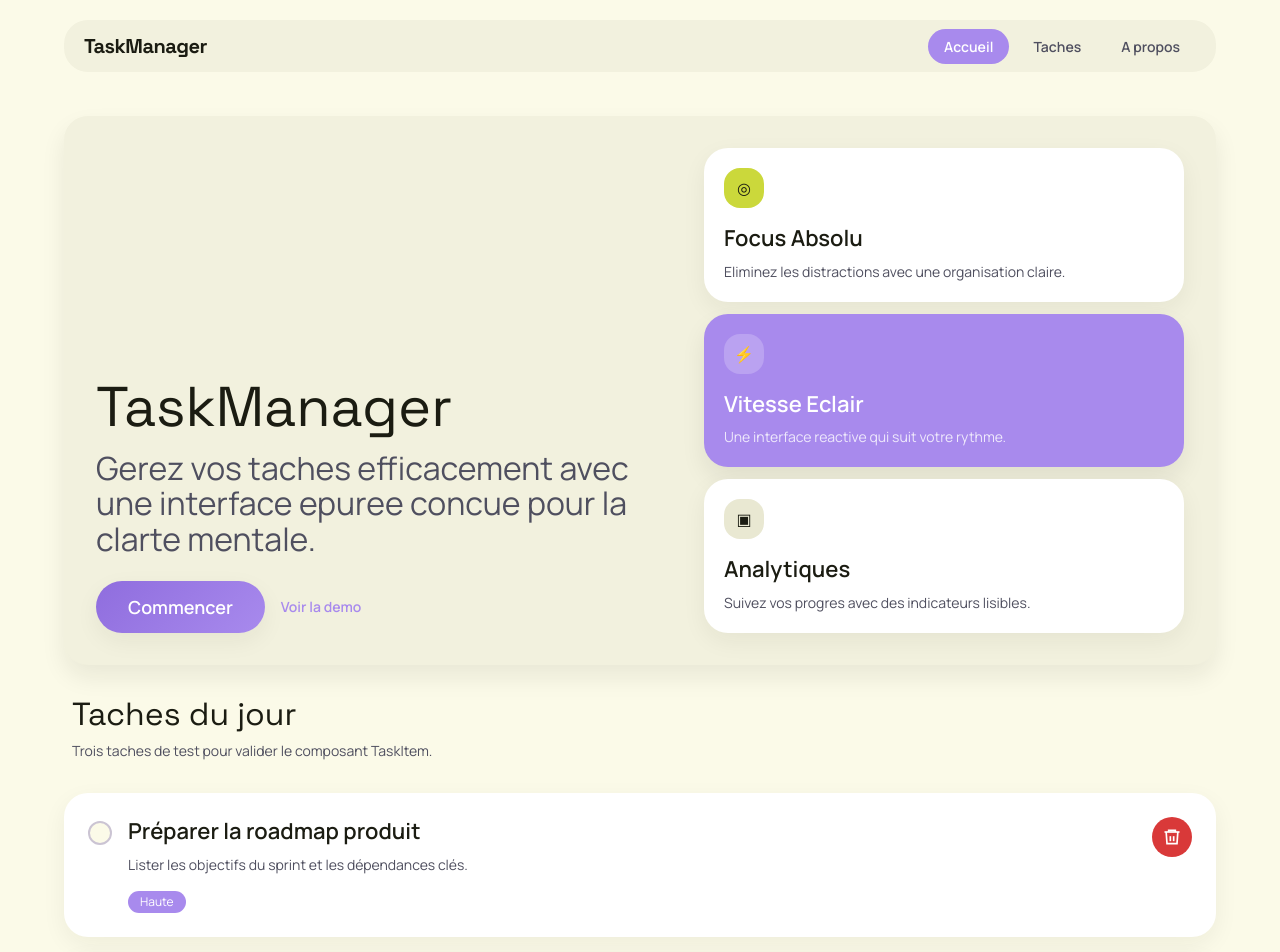
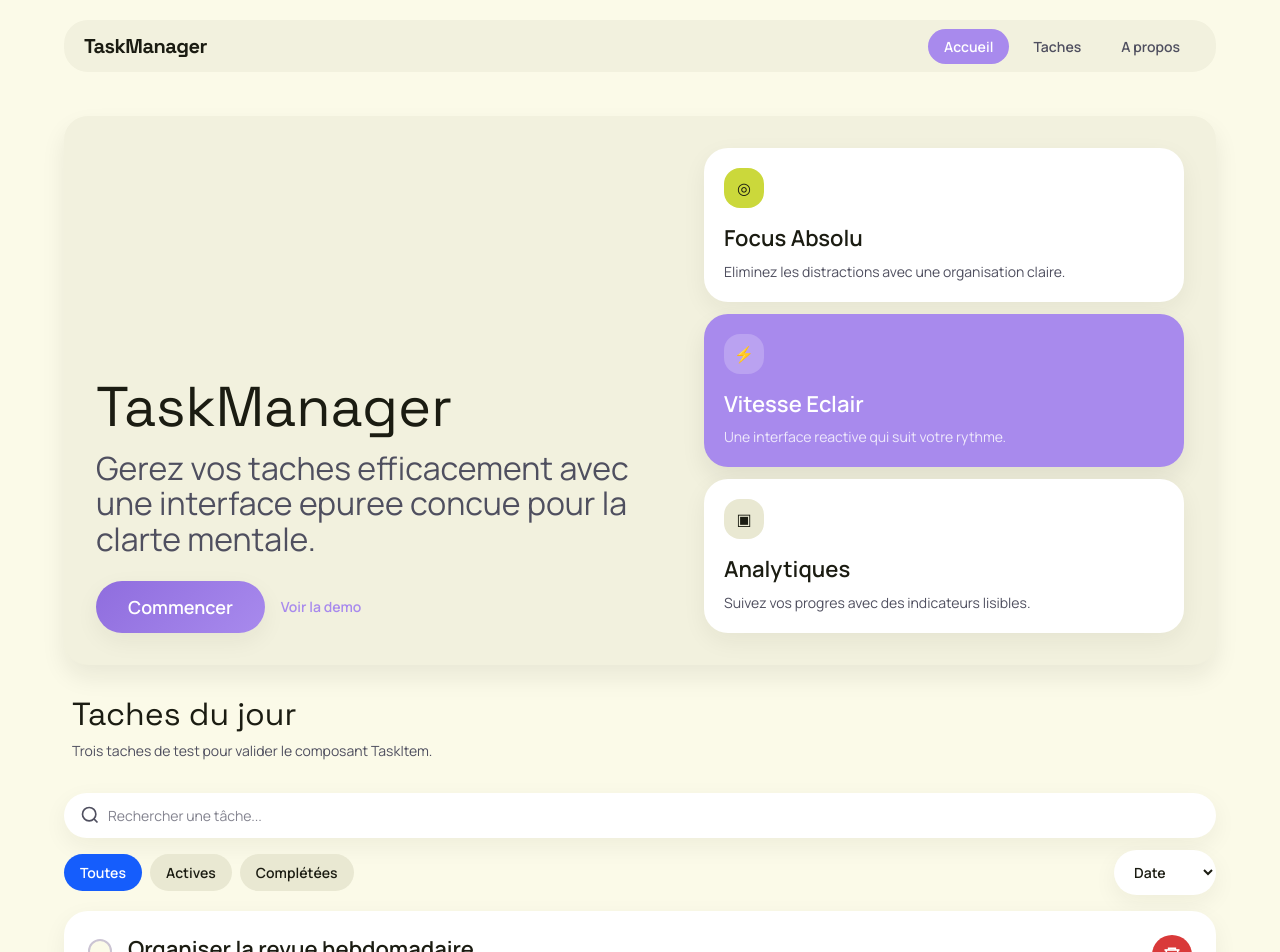
Before and after one commit to ISaejinI/AI-TaskManager, a Next.js app: page / in a window 1280 px wide. Shown: the top 952 px of the page. Built offline with nearby package versions, Linux system fonts and the light colour scheme.

Commit message:
feat: iport components in home page

```diff
--- a/src/app/page.js
+++ b/src/app/page.js
@@ -1,6 +1,8 @@
 "use client";
 
 import { useState } from "react";
+import SearchBar from "../components/SearchBar";
+import FilterBar from "../components/FilterBar";
 import TaskList from "../components/TaskList";
 
 // Page d'accueil avec tests visuels du composant TaskItem
@@ -8,6 +10,7 @@ export default function Home() {
   const [tasks, setTasks] = useState(() => [
     {
       id: crypto.randomUUID(),
+      createdAt: Date.now() - 1000 * 60 * 60 * 24 * 2,
       title: "Préparer la roadmap produit",
       description: "Lister les objectifs du sprint et les dépendances clés.",
       priority: "strong",
@@ -15,6 +18,7 @@ export default function Home() {
     },
     {
       id: crypto.randomUUID(),
+      createdAt: Date.now() - 1000 * 60 * 60 * 24,
       title: "Mettre à jour la documentation API",
       description: "Compléter les exemples d'authentification et de pagination.",
       priority: "medium",
@@ -22,12 +26,48 @@ export default function Home() {
     },
     {
       id: crypto.randomUUID(),
+      createdAt: Date.now(),
       title: "Organiser la revue hebdomadaire",
       description: "Partager l'ordre du jour et réserver la salle.",
       priority: "weak",
       completed: false,
     },
   ]);
+  const [searchQuery, setSearchQuery] = useState("");
+  const [filter, setFilter] = useState("all");
+  const [sortOrder, setSortOrder] = useState("date");
+
+  const priorityRank = (p) => {
+    switch (p) {
+      case "weak":
+        return 0;
+      case "medium":
+        return 1;
+      case "strong":
+        return 2;
+      default:
+        return 0;
+    }
+  };
+
+  const normalizedQuery = searchQuery.trim().toLowerCase();
+  const visibleTasks = tasks
+    .filter((task) => {
+      if (!normalizedQuery) return true;
+      return String(task.title ?? "").toLowerCase().includes(normalizedQuery);
+    })
+    .filter((task) => {
+      if (filter === "active") return !task.completed;
+      if (filter === "completed") return task.completed;
+      return true;
+    })
+    .toSorted((a, b) => {
+      if (sortOrder === "priority") {
+        return priorityRank(a.priority) - priorityRank(b.priority);
+      }
+
+      return (b.createdAt ?? 0) - (a.createdAt ?? 0);
+    });
 
   const handleToggleTask = (id) => {
     setTasks((currentTasks) =>
@@ -121,8 +161,28 @@ export default function Home() {
         </header>
 
         <div id="liste-taches">
+          <div className="mb-4 flex flex-col gap-3">
+            <SearchBar value={searchQuery} onChange={setSearchQuery} />
+            <div className="flex flex-col gap-3 sm:flex-row sm:items-center sm:justify-between">
+              <FilterBar currentFilter={filter} onFilterChange={setFilter} />
+              <div className="flex items-center gap-3">
+                <label htmlFor="task-sort" className="sr-only">
+                  Trier les tâches
+                </label>
+                <select
+                  id="task-sort"
+                  value={sortOrder}
+                  onChange={(e) => setSortOrder(e.target.value)}
+                  className="rounded-full bg-surface-container-lowest px-4 py-3 text-body-md font-semibold text-on-surface shadow-ambient focus-visible:outline-none focus-visible:ring-2 focus-visible:ring-primary"
+                >
+                  <option value="priority">Priorité</option>
+                  <option value="date">Date</option>
+                </select>
+              </div>
+            </div>
+          </div>
           <TaskList
-            tasks={tasks}
+            tasks={visibleTasks}
             onToggle={handleToggleTask}
             onDelete={handleDeleteTask}
           />
```
